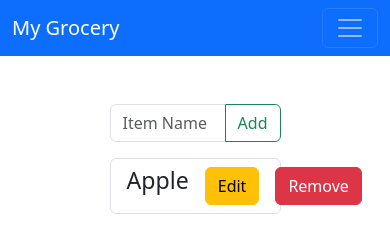
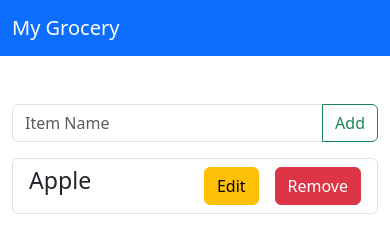
Before and after one commit to muhammadsherazofficial/grocery-list, a plain HTML site: page index.html in a window 390 px wide. Drawn offline with nearby package versions, Linux system fonts and the light colour scheme.

Commit message:
Second commit
made body material resposive for diif screen & remove few new links

```diff
--- a/index.html
+++ b/index.html
@@ -14,7 +14,7 @@
         <nav class="navbar navbar-expand-lg navbar-dark bg-primary">
             <div class="container-fluid">
               <a class="navbar-brand" href="#">My Grocery</a>
-              <button class="navbar-toggler" type="button" data-bs-toggle="collapse" data-bs-target="#navbarNavAltMarkup" aria-controls="navbarNavAltMarkup" aria-expanded="false" aria-label="Toggle navigation">
+              <!-- <button class="navbar-toggler" type="button" data-bs-toggle="collapse" data-bs-target="#navbarNavAltMarkup" aria-controls="navbarNavAltMarkup" aria-expanded="false" aria-label="Toggle navigation">
                 <span class="navbar-toggler-icon"></span>
               </button>
               <div class="collapse navbar-collapse" id="navbarNavAltMarkup">
@@ -23,12 +23,12 @@
                   <a class="nav-link" href="#">About</a>
                   <a class="nav-link" href="#">Contact</a>
                 </div>
-              </div>
+              </div> -->
             </div>
           </nav>
     </header>
 
-    <div class="container mt-5 col-6">
+    <div class="container mt-5 col-lg-6 col-md-8 col-sm-10">
       <div class="input-group mb-3">
         <input type="text" class="form-control" placeholder="Item Name" aria-label="Recipient's username" aria-describedby="button-addon2">
         <button id="add_btn" class="btn btn-outline-success" type="button" id="button-addon2">Add</button>
```
